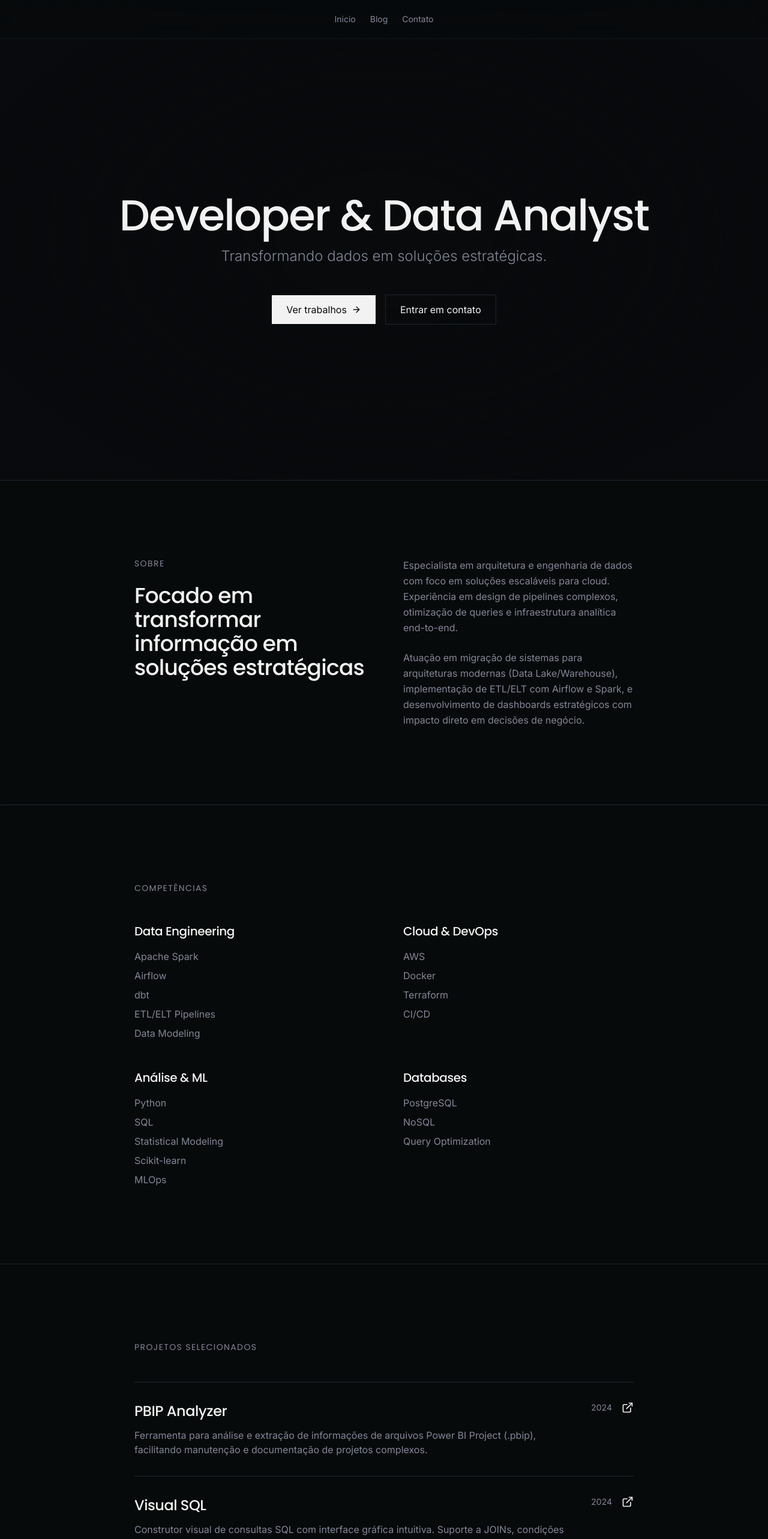
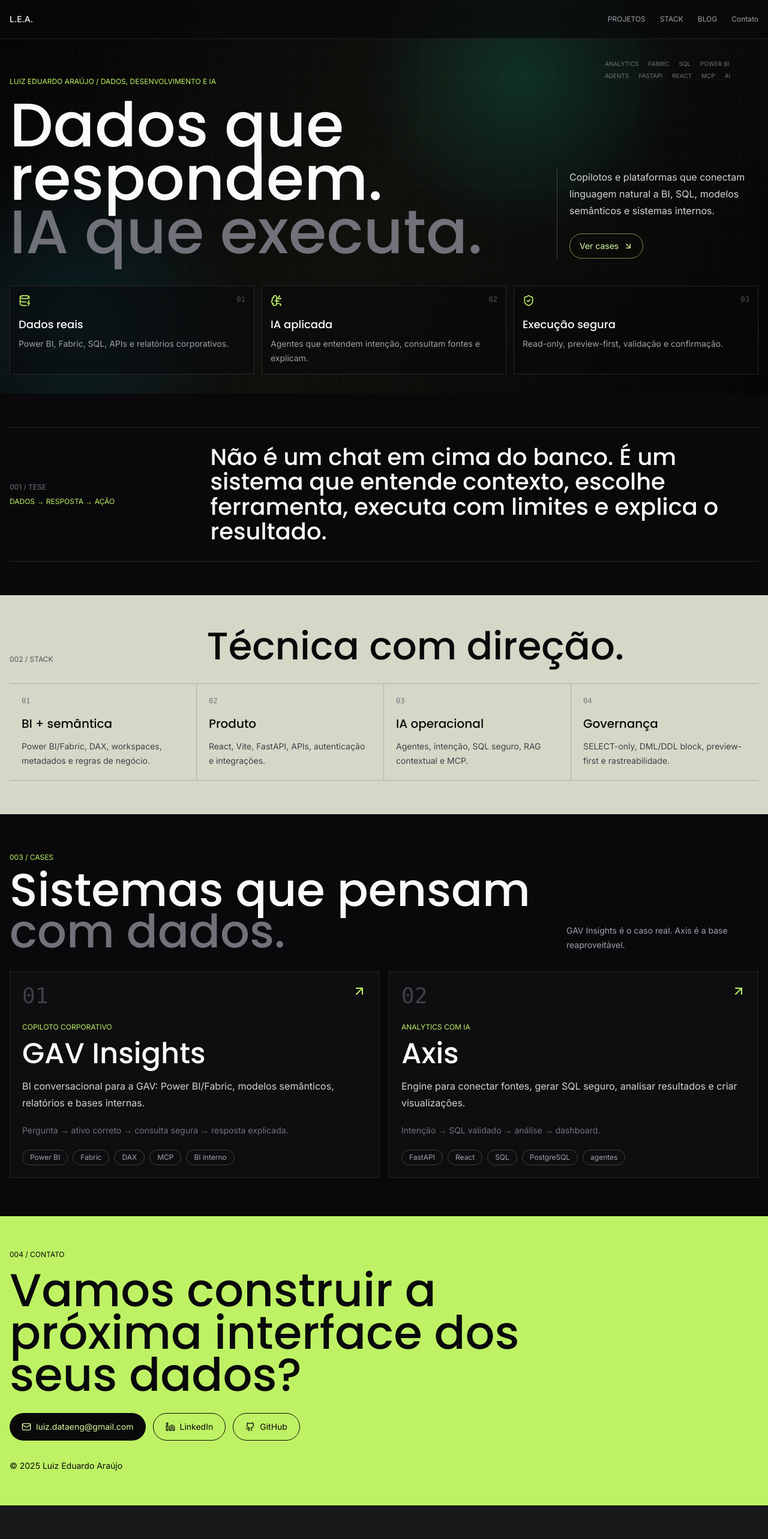
Before and after one commit to leduardoaraujo/leduardoaraujo.github.io, a React (Vite) app: page / in a window 1280 px wide. Shown: the top 2565 px of the page at 60% size. After the commit the page ends 2509 px from the top, so only its background shows below. Built offline with nearby package versions, Linux system fonts and the light colour scheme; the HTML template or start-up script is replaced by a standard one.

Commit message:
Refactor code structure for improved readability and maintainability

```diff
--- a/src/components/About.tsx
+++ b/src/components/About.tsx
@@ -1,26 +1,16 @@
 const About = () => {
   return (
-    <section id="about" className="py-32 px-4 border-t border-border relative z-10 bg-background/90 backdrop-blur-sm">
-      <div className="container max-w-4xl mx-auto">
-        <div className="grid md:grid-cols-2 gap-16">
-          <div>
-            <h2 className="text-sm uppercase tracking-widest text-muted-foreground mb-6">
-              Sobre
-            </h2>
-            <h3 className="font-heading text-3xl md:text-4xl font-medium mb-6 leading-tight">
-              Focado em transformar informação em soluções estratégicas
-            </h3>
-          </div>
+    <section id="about" className="bg-zinc-950 px-4 py-12 text-zinc-50 md:py-14">
+      <div className="mx-auto grid w-full max-w-7xl gap-6 border-y border-zinc-800 py-7 md:grid-cols-[0.34fr_1fr] md:items-center">
+        <div className="text-xs uppercase text-zinc-500">
+          <p>001 / Tese</p>
+          <p className="mt-2 text-lime-300">dados → resposta → ação</p>
+        </div>
 
-          <div className="space-y-6 text-muted-foreground leading-relaxed">
-            <p>
-              Especialista em arquitetura e engenharia de dados com foco em soluções escaláveis para cloud. Experiência em design de pipelines complexos, otimização de queries e infraestrutura analítica end-to-end.
-            </p>
-            <p>
-              Atuação em migração de sistemas para arquiteturas modernas (Data Lake/Warehouse), implementação de ETL/ELT com Airflow e Spark, e desenvolvimento de dashboards estratégicos com impacto direto em decisões de negócio.
-            </p>
-          </div>
-        </div>
+        <p className="max-w-5xl font-heading text-[clamp(1.45rem,3vw,2.8rem)] font-medium leading-[1.08]">
+          Não é um chat em cima do banco. É um sistema que entende contexto,
+          escolhe ferramenta, executa com limites e explica o resultado.
+        </p>
       </div>
     </section>
   );
--- a/src/components/Contact.tsx
+++ b/src/components/Contact.tsx
@@ -11,62 +11,43 @@ const Contact = () => {
     setTimeout(() => setCopied(false), 2000);
   };
 
-  const socials = [
-    {
-      name: "LinkedIn",
-      icon: Linkedin,
-      href: "https://www.linkedin.com/in//",
-    },
-    {
-      name: "GitHub",
-      icon: Github,
-      href: "https://github.com/",
-    },
-  ];
-
   return (
-    <footer id="contact" className="py-32 px-4 border-t border-border relative z-10">
-      <div className="container max-w-4xl mx-auto">
-        <h2 className="text-sm uppercase tracking-widest text-muted-foreground mb-12">
-          Contato
+    <footer id="contact" className="bg-lime-300 px-4 py-12 text-zinc-950 md:py-14">
+      <div className="mx-auto w-full max-w-7xl">
+        <p className="mb-4 text-xs uppercase">004 / Contato</p>
+        <h2 className="mb-7 max-w-4xl font-heading text-[clamp(2.1rem,6vw,5rem)] font-medium leading-[0.92]">
+          Vamos construir a próxima interface dos seus dados?
         </h2>
 
-        <div className="space-y-8">
-          <p className="text-2xl md:text-3xl font-heading font-medium max-w-2xl">
-            Disponível para novos projetos e colaborações.
-          </p>
-
-          <div className="flex flex-wrap gap-6 pt-4">
-            {socials.map((social) => (
+        <div className="flex flex-wrap gap-3">
+          <button
+            onClick={copyEmail}
+            className="inline-flex items-center gap-2 rounded-full bg-zinc-950 px-5 py-3 text-sm text-lime-200 transition hover:bg-zinc-800"
+          >
+            <Mail className="h-4 w-4" />
+            {copied ? "Email copiado" : email}
+          </button>
           <a
-                key={social.name}
-                href={social.href}
+            href="https://www.linkedin.com/in/leduardoaraujo/"
             target="_blank"
             rel="noopener noreferrer"
-                className="flex items-center gap-2 text-muted-foreground hover:text-foreground transition-colors"
+            className="inline-flex items-center gap-2 rounded-full border border-zinc-950 px-5 py-3 text-sm transition hover:bg-zinc-950 hover:text-lime-200"
           >
-                <social.icon className="h-5 w-5" />
-                <span className="text-sm">{social.name}</span>
+            <Linkedin className="h-4 w-4" />
+            LinkedIn
           </a>
-            ))}
-
-            <button
-              onClick={copyEmail}
-              className="flex items-center gap-2 text-muted-foreground hover:text-foreground transition-colors"
+          <a
+            href="https://github.com/leduardoaraujo"
+            target="_blank"
+            rel="noopener noreferrer"
+            className="inline-flex items-center gap-2 rounded-full border border-zinc-950 px-5 py-3 text-sm transition hover:bg-zinc-950 hover:text-lime-200"
           >
-              <Mail className="h-5 w-5" />
-              <span className="text-sm">
-                {copied ? "Email copiado!" : email}
-              </span>
-            </button>
-          </div>
+            <Github className="h-4 w-4" />
+            GitHub
+          </a>
         </div>
 
-        <div className="mt-24 pt-8 border-t border-border">
-          <p className="text-sm text-muted-foreground">
-            © {new Date().getFullYear()} Luiz Eduardo Araújo
-          </p>
-        </div>
+        <p className="mt-8 text-sm">© {new Date().getFullYear()} Luiz Eduardo Araújo</p>
       </div>
     </footer>
   );
--- a/src/components/Hero.tsx
+++ b/src/components/Hero.tsx
@@ -1,42 +1,67 @@
-import { ArrowRight } from "lucide-react";
+import { ArrowDownRight, BrainCircuit, DatabaseZap, ShieldCheck } from "lucide-react";
+
+const keywords = ["analytics", "fabric", "sql", "power bi", "agents", "fastapi", "react", "mcp", "ai"];
 
 const Hero = () => {
-  const scrollToSection = (id: string) => {
-    const element = document.getElementById(id);
-    element?.scrollIntoView({ behavior: "smooth" });
-  };
+  return (
+    <section className="relative isolate overflow-hidden px-4 pt-20 text-zinc-50">
+      <div className="absolute inset-0 -z-10 bg-[radial-gradient(circle_at_68%_20%,rgba(18,185,129,0.2),transparent_26%),radial-gradient(circle_at_10%_82%,rgba(14,116,144,0.2),transparent_22%),linear-gradient(120deg,#050505,#10100d_50%,#050505)]" />
+      <div className="absolute inset-0 -z-10 opacity-[0.13] [background-image:linear-gradient(rgba(255,255,255,.18)_1px,transparent_1px),linear-gradient(90deg,rgba(255,255,255,.18)_1px,transparent_1px)] [background-size:44px_44px]" />
+      <div className="absolute right-4 top-24 hidden w-64 text-[10px] uppercase leading-5 text-zinc-500 md:block">
+        {keywords.map((word) => (
+          <span key={word} className="mr-4 inline-block">
+            {word}
+          </span>
+        ))}
+      </div>
 
-  return (
-    <section className="min-h-screen flex items-center justify-center px-4 pt-16 relative z-10">
-      <div className="container max-w-6xl mx-auto">
-        <div className="flex flex-col items-center justify-center gap-8">
-          <div className="text-center space-y-8">
-            <div className="space-y-4">
-              <h1 className="font-heading text-5xl md:text-7xl font-medium tracking-tight">
-                Developer & Data Analyst
-              </h1>
-              <p className="text-xl md:text-2xl text-muted-foreground font-light max-w-2xl mx-auto">
-                Transformando dados em soluções estratégicas.
+      <div className="mx-auto flex w-full max-w-7xl flex-col justify-between pb-8 md:min-h-[72vh]">
+        <div className="grid gap-7 pt-12 lg:grid-cols-[1fr_21rem] lg:items-end">
+          <div className="max-w-5xl">
+            <p className="mb-5 text-xs uppercase text-lime-300">
+              Luiz Eduardo Araújo / dados, desenvolvimento e IA
+            </p>
+            <h1 className="max-w-[22rem] font-heading text-[clamp(2.6rem,12vw,4.7rem)] font-medium leading-[0.9] sm:max-w-none md:text-[clamp(4.2rem,8vw,7.6rem)] md:leading-[0.87]">
+              Dados que respondem.
+              <span className="block text-zinc-500">IA que executa.</span>
+            </h1>
+          </div>
+
+          <div className="max-w-[22rem] border-l border-zinc-700 pl-5 sm:max-w-none">
+            <p className="text-base leading-7 text-zinc-300">
+              Copilotos e plataformas que conectam linguagem natural a BI, SQL,
+              modelos semânticos e sistemas internos.
+            </p>
+            <a
+              href="#projects"
+              className="mt-6 inline-flex items-center gap-2 rounded-full border border-lime-300/60 px-4 py-2.5 text-sm text-lime-200 transition hover:bg-lime-300 hover:text-zinc-950"
+            >
+              Ver cases
+              <ArrowDownRight className="h-4 w-4" />
+            </a>
+          </div>
+        </div>
+
+        <div className="mt-8 grid gap-3 md:grid-cols-3">
+          {[
+            { icon: DatabaseZap, label: "Dados reais", text: "Power BI, Fabric, SQL, APIs e relatórios corporativos." },
+            { icon: BrainCircuit, label: "IA aplicada", text: "Agentes que entendem intenção, consultam fontes e explicam." },
+            { icon: ShieldCheck, label: "Execução segura", text: "Read-only, preview-first, validação e confirmação." },
+          ].map((item, index) => (
+            <article
+              key={item.label}
+              className="border border-zinc-800 bg-zinc-950/50 p-4 backdrop-blur transition hover:border-lime-300/50 md:p-3.5"
+            >
+              <div className="mb-4 flex items-start justify-between">
+                <item.icon className="h-5 w-5 text-lime-300" />
+                <span className="font-mono text-xs text-zinc-600">0{index + 1}</span>
+              </div>
+              <h2 className="mb-1.5 font-heading text-lg font-medium">{item.label}</h2>
+              <p className="max-w-[18.5rem] break-words text-sm leading-6 text-zinc-400 sm:max-w-none">
+                {item.text}
               </p>
-            </div>
-
-            <div className="flex flex-col sm:flex-row items-center justify-center gap-4 pt-4">
-              <button
-                onClick={() => scrollToSection("about")}
-                className="group inline-flex items-center gap-2 px-6 py-3 bg-foreground text-background hover:bg-foreground/90 transition-colors"
-              >
-                Ver trabalhos
-                <ArrowRight className="h-4 w-4 transition-transform group-hover:translate-x-1" />
-              </button>
-
-              <a
-                href="#contact"
-                className="inline-flex items-center gap-2 px-6 py-3 border border-border hover:bg-muted transition-colors"
-              >
-                Entrar em contato
-              </a>
-            </div>
-          </div>
+            </article>
+          ))}
         </div>
       </div>
     </section>
--- a/src/components/Navbar.tsx
+++ b/src/components/Navbar.tsx
@@ -1,58 +1,40 @@
 import { Link, useLocation, useNavigate } from "react-router-dom";
-import { useEffect } from "react";
 
 const Navbar = () => {
   const location = useLocation();
   const navigate = useNavigate();
 
-  // Forcar dark mode para o globo funcionar bem
-  useEffect(() => {
-    document.documentElement.classList.add("dark");
-  }, []);
-
   const scrollToContact = () => {
     if (location.pathname !== "/") {
       navigate("/");
       setTimeout(() => {
-        const contactSection = document.getElementById("contact");
-        if (contactSection) {
-          contactSection.scrollIntoView({ behavior: "smooth" });
-        }
+        document.getElementById("contact")?.scrollIntoView({ behavior: "smooth" });
       }, 100);
     } else {
-      const contactSection = document.getElementById("contact");
-      if (contactSection) {
-        contactSection.scrollIntoView({ behavior: "smooth" });
-      }
+      document.getElementById("contact")?.scrollIntoView({ behavior: "smooth" });
     }
   };
 
-  const isActive = (path: string) => location.pathname === path;
+  return (
+    <nav className="fixed left-0 right-0 top-0 z-50 border-b border-white/10 bg-zinc-950/70 text-zinc-100 backdrop-blur-xl">
+      <div className="mx-auto flex h-16 w-full max-w-7xl items-center justify-between px-4">
+        <Link to="/" className="text-sm font-medium uppercase">
+          L.E.A.
+        </Link>
 
-  return (
-    <nav className="fixed top-0 left-0 right-0 z-50 bg-background/60 backdrop-blur-md border-b border-border/50">
-      <div className="container max-w-6xl mx-auto px-4">
-        <div className="flex items-center justify-center h-16">
-          <div className="flex items-center gap-6">
-            <Link
-              to="/"
-              className="text-sm text-muted-foreground hover:text-foreground transition-colors"
-            >
-              Inicio
-            </Link>
-            <Link
-              to="/blog"
-              className="text-sm text-muted-foreground hover:text-foreground transition-colors"
-            >
-              Blog
-            </Link>
-            <button
-              onClick={scrollToContact}
-              className="text-sm text-muted-foreground hover:text-foreground transition-colors"
-            >
-              Contato
-            </button>
-          </div>
+        <div className="flex items-center gap-4 text-xs uppercase text-zinc-400 sm:gap-6">
+          <a href="/#projects" className="hidden transition hover:text-lime-300 sm:inline">
+            Projetos
+          </a>
+          <a href="/#skills" className="hidden transition hover:text-lime-300 sm:inline">
+            Stack
+          </a>
+          <Link to="/blog" className="hidden transition hover:text-lime-300 sm:inline">
+            Blog
+          </Link>
+          <button onClick={scrollToContact} className="transition hover:text-lime-300">
+            Contato
+          </button>
         </div>
       </div>
     </nav>
--- a/src/components/Projects.tsx
+++ b/src/components/Projects.tsx
@@ -1,60 +1,74 @@
-import { ExternalLink } from "lucide-react";
+import { ArrowUpRight } from "lucide-react";
 
 const projects = [
   {
-    title: "PBIP Analyzer",
-    description: "Ferramenta para análise e extração de informações de arquivos Power BI Project (.pbip), facilitando manutenção e documentação de projetos complexos.",
-    year: "2024",
-    link: "https://github.com/leduardoaraujo/pbip_analyzer",
+    number: "01",
+    title: "GAV Insights",
+    type: "copiloto corporativo",
+    summary:
+      "BI conversacional para a GAV: Power BI/Fabric, modelos semânticos, relatórios e bases internas.",
+    thesis:
+      "Pergunta → ativo correto → consulta segura → resposta explicada.",
+    tags: ["Power BI", "Fabric", "DAX", "MCP", "BI interno"],
   },
   {
-    title: "Visual SQL",
-    description: "Construtor visual de consultas SQL com interface gráfica intuitiva. Suporte a JOINs, condições WHERE e geração automática de código SQL.",
-    year: "2024",
-    link: "https://github.com/leduardoaraujo/visualSQL",
-  },
-  {
-    title: "JSON Explorer",
-    description: "Aplicação web para visualizar e explorar arquivos JSON de forma interativa, com navegação dinâmica por estruturas aninhadas complexas.",
-    year: "2024",
-    link: "https://github.com/leduardoaraujo/jsonexplorer",
+    number: "02",
+    title: "Axis",
+    type: "analytics com IA",
+    summary:
+      "Engine para conectar fontes, gerar SQL seguro, analisar resultados e criar visualizações.",
+    thesis:
+      "Intenção → SQL validado → análise → dashboard.",
+    tags: ["FastAPI", "React", "SQL", "PostgreSQL", "agentes"],
   },
 ];
 
 const Projects = () => {
   return (
-    <section id="projects" className="py-32 px-4 border-t border-border relative z-10 bg-background/90 backdrop-blur-sm">
-      <div className="container max-w-4xl mx-auto">
-        <h2 className="text-sm uppercase tracking-widest text-muted-foreground mb-12">
-          Projetos Selecionados
-        </h2>
+    <section id="projects" className="bg-zinc-950 px-4 py-12 text-zinc-50 md:py-16">
+      <div className="mx-auto w-full max-w-7xl">
+        <div className="mb-8 flex items-end justify-between gap-8">
+          <div>
+            <p className="mb-3 text-xs uppercase text-lime-300">003 / Cases</p>
+            <h2 className="font-heading text-[clamp(2.2rem,6vw,5.4rem)] font-medium leading-[0.9]">
+              Sistemas que pensam
+              <span className="block text-zinc-500">com dados.</span>
+            </h2>
+          </div>
+          <p className="hidden max-w-xs text-sm leading-6 text-zinc-400 md:block">
+            GAV Insights é o caso real. Axis é a base reaproveitável.
+          </p>
+        </div>
 
-        <div className="space-y-8">
+        <div className="grid gap-4 lg:grid-cols-2">
           {projects.map((project) => (
-            <a
+            <article
               key={project.title}
-              href={project.link}
-              target="_blank"
-              rel="noopener noreferrer"
-              className="group block border-t border-border pt-8 hover:opacity-70 transition-opacity"
+              className="group border border-zinc-800 bg-zinc-900/35 p-5 transition hover:border-lime-300/50 hover:bg-zinc-900/70"
             >
-              <div className="flex items-start justify-between gap-8">
-                <div className="flex-1">
-                  <h3 className="font-heading text-2xl font-medium mb-3">
-                    {project.title}
-                  </h3>
-                  <p className="text-muted-foreground">
-                    {project.description}
-                  </p>
-                </div>
-                <div className="flex items-center gap-4 shrink-0">
-                  <span className="text-sm text-muted-foreground">
-                    {project.year}
+              <div className="mb-6 flex items-start justify-between">
+                <span className="font-mono text-4xl text-zinc-700">{project.number}</span>
+                <ArrowUpRight className="h-6 w-6 text-lime-300 transition group-hover:translate-x-1 group-hover:-translate-y-1" />
+              </div>
+
+              <p className="mb-3 text-xs uppercase text-lime-300">{project.type}</p>
+              <h3 className="mb-4 font-heading text-4xl font-medium md:text-5xl">
+                {project.title}
+              </h3>
+              <p className="mb-5 text-base leading-7 text-zinc-300">{project.summary}</p>
+              <p className="mb-5 text-sm leading-6 text-zinc-500">{project.thesis}</p>
+
+              <div className="flex flex-wrap gap-2">
+                {project.tags.map((tag) => (
+                  <span
+                    key={tag}
+                    className="rounded-full border border-zinc-700 px-3 py-1 text-xs text-zinc-400"
+                  >
+                    {tag}
                   </span>
-                  <ExternalLink className="h-5 w-5 transition-transform group-hover:translate-x-1" />
-                </div>
+                ))}
               </div>
-            </a>
+            </article>
           ))}
         </div>
       </div>
--- a/src/components/Skills.tsx
+++ b/src/components/Skills.tsx
@@ -1,44 +1,31 @@
 const skills = [
-  {
-    category: "Data Engineering",
-    items: ["Apache Spark", "Airflow", "dbt", "ETL/ELT Pipelines", "Data Modeling"],
-  },
-  {
-    category: "Cloud & DevOps",
-    items: ["AWS", "Docker", "Terraform", "CI/CD"],
-  },
-  {
-    category: "Análise & ML",
-    items: ["Python", "SQL", "Statistical Modeling", "Scikit-learn", "MLOps"],
-  },
-  {
-    category: "Databases",
-    items: ["PostgreSQL", "NoSQL", "Query Optimization"],
-  },
+  ["BI + semântica", "Power BI/Fabric, DAX, workspaces, metadados e regras de negócio."],
+  ["Produto", "React, Vite, FastAPI, APIs, autenticação e integrações."],
+  ["IA operacional", "Agentes, intenção, SQL seguro, RAG contextual e MCP."],
+  ["Governança", "SELECT-only, DML/DDL block, preview-first e rastreabilidade."],
 ];
 
 const Skills = () => {
   return (
-    <section id="skills" className="py-32 px-4 border-t border-border relative z-10 bg-background/90 backdrop-blur-sm">
-      <div className="container max-w-4xl mx-auto">
-        <h2 className="text-sm uppercase tracking-widest text-muted-foreground mb-12">
-          Competências
-        </h2>
+    <section id="skills" className="bg-[#d7d7c8] px-4 py-12 text-zinc-950 md:py-14">
+      <div className="mx-auto w-full max-w-7xl">
+        <div className="mb-8 grid gap-4 md:grid-cols-[0.34fr_1fr] md:items-end">
+          <p className="text-xs uppercase text-zinc-600">002 / Stack</p>
+          <h2 className="font-heading text-[clamp(2rem,5vw,4.8rem)] font-medium leading-[0.92]">
+            Técnica com direção.
+          </h2>
+        </div>
 
-        <div className="grid md:grid-cols-2 gap-x-16 gap-y-12">
-          {skills.map((skill) => (
-            <div key={skill.category}>
-              <h3 className="font-heading text-xl font-medium mb-4">
-                {skill.category}
-              </h3>
-              <ul className="space-y-2">
-                {skill.items.map((item) => (
-                  <li key={item} className="text-muted-foreground">
-                    {item}
-                  </li>
-                ))}
-              </ul>
-            </div>
+        <div className="grid border-t border-zinc-950/20 md:grid-cols-4">
+          {skills.map(([title, body], index) => (
+            <article
+              key={title}
+              className="border-b border-zinc-950/20 py-5 md:border-r md:px-5 md:last:border-r-0"
+            >
+              <span className="mb-4 block font-mono text-xs text-zinc-500">0{index + 1}</span>
+              <h3 className="mb-3 font-heading text-xl font-medium">{title}</h3>
+              <p className="text-sm leading-6 text-zinc-700">{body}</p>
+            </article>
           ))}
         </div>
       </div>
--- a/src/index.css
+++ b/src/index.css
@@ -2,13 +2,12 @@
 @tailwind components;
 @tailwind utilities;
 
-/* Portfolio Design System - Professional Dark Theme with Blue Accents */
+/* Portfolio Design System - Minimal professional theme */
 
 @layer base {
   :root {
-    /* Light Mode - Clean whites and grays with blue accent */
-    --background: 0 0% 100%;
-    --foreground: 220 20% 10%;
+    --background: 240 6% 10%;
+    --foreground: 0 0% 96%;
 
     --card: 0 0% 100%;
     --card-foreground: 220 20% 10%;
@@ -16,21 +15,17 @@
     --popover: 0 0% 100%;
     --popover-foreground: 220 20% 10%;
 
-    /* Primary - Blue accent */
-    --primary: 217 91% 60%;
+    --primary: 79 92% 65%;
     --primary-foreground: 0 0% 100%;
 
-    /* Secondary */
     --secondary: 220 14% 96%;
     --secondary-foreground: 220 20% 20%;
 
-    /* Muted */
     --muted: 220 14% 96%;
     --muted-foreground: 220 10% 45%;
 
-    /* Accent - Blue tint */
-    --accent: 217 91% 95%;
-    --accent-foreground: 217 91% 40%;
+    --accent: 79 92% 90%;
+    --accent-foreground: 84 84% 18%;
 
     --destructive: 0 72% 51%;
     --destructive-foreground: 0 0% 98%;
@@ -39,7 +34,7 @@
     --input: 220 13% 91%;
     --ring: 217 91% 60%;
 
-    --radius: 0.5rem;
+    --radius: 0.375rem;
 
     --sidebar-background: 0 0% 100%;
     --sidebar-foreground: 220 20% 20%;
@@ -52,8 +47,7 @@
   }
 
   .dark {
-    /* Dark Mode - Deep blacks with blue glow accents */
-    --background: 220 20% 4%;
+    --background: 222 22% 8%;
     --foreground: 0 0% 95%;
 
     --card: 220 20% 6%;
@@ -62,19 +56,15 @@
     --popover: 220 20% 6%;
     --popover-foreground: 0 0% 95%;
 
-    /* Primary - Vibrant blue */
     --primary: 217 91% 60%;
     --primary-foreground: 0 0% 100%;
 
-    /* Secondary */
     --secondary: 220 20% 12%;
     --secondary-foreground: 0 0% 90%;
 
-    /* Muted */
     --muted: 220 20% 12%;
     --muted-foreground: 220 10% 55%;
 
-    /* Accent - Blue glow */
     --accent: 217 91% 15%;
     --accent-foreground: 217 91% 70%;
 
@@ -108,11 +98,19 @@
 
   h1, h2, h3, h4, h5, h6 {
     font-family: 'Poppins', sans-serif;
-    letter-spacing: -0.02em;
+    letter-spacing: 0;
   }
 
   html {
     scroll-behavior: smooth;
+    width: 100%;
+    overflow-x: hidden;
+  }
+
+  body,
+  #root {
+    width: 100%;
+    overflow-x: hidden;
   }
 }
 
--- a/src/pages/Index.tsx
+++ b/src/pages/Index.tsx
@@ -2,21 +2,17 @@ import Hero from "@/components/Hero";
 import About from "@/components/About";
 import Skills from "@/components/Skills";
 import Projects from "@/components/Projects";
-import Experience from "@/components/Experience";
 import Contact from "@/components/Contact";
 import Navbar from "@/components/Navbar";
-import DottedGlobe from "@/components/DottedGlobe";
 
 const Index = () => {
   return (
-    <div className="min-h-screen bg-background">
-      <DottedGlobe />
+    <div className="min-h-screen overflow-x-hidden bg-zinc-950 text-zinc-50">
       <Navbar />
       <Hero />
       <About />
       <Skills />
       <Projects />
-      <Experience />
       <Contact />
     </div>
   );
```
Also changed, not shown: 1 other file (tests, documents, lock files or other folders). Lines whose indentation alone changed are shown as unchanged.
